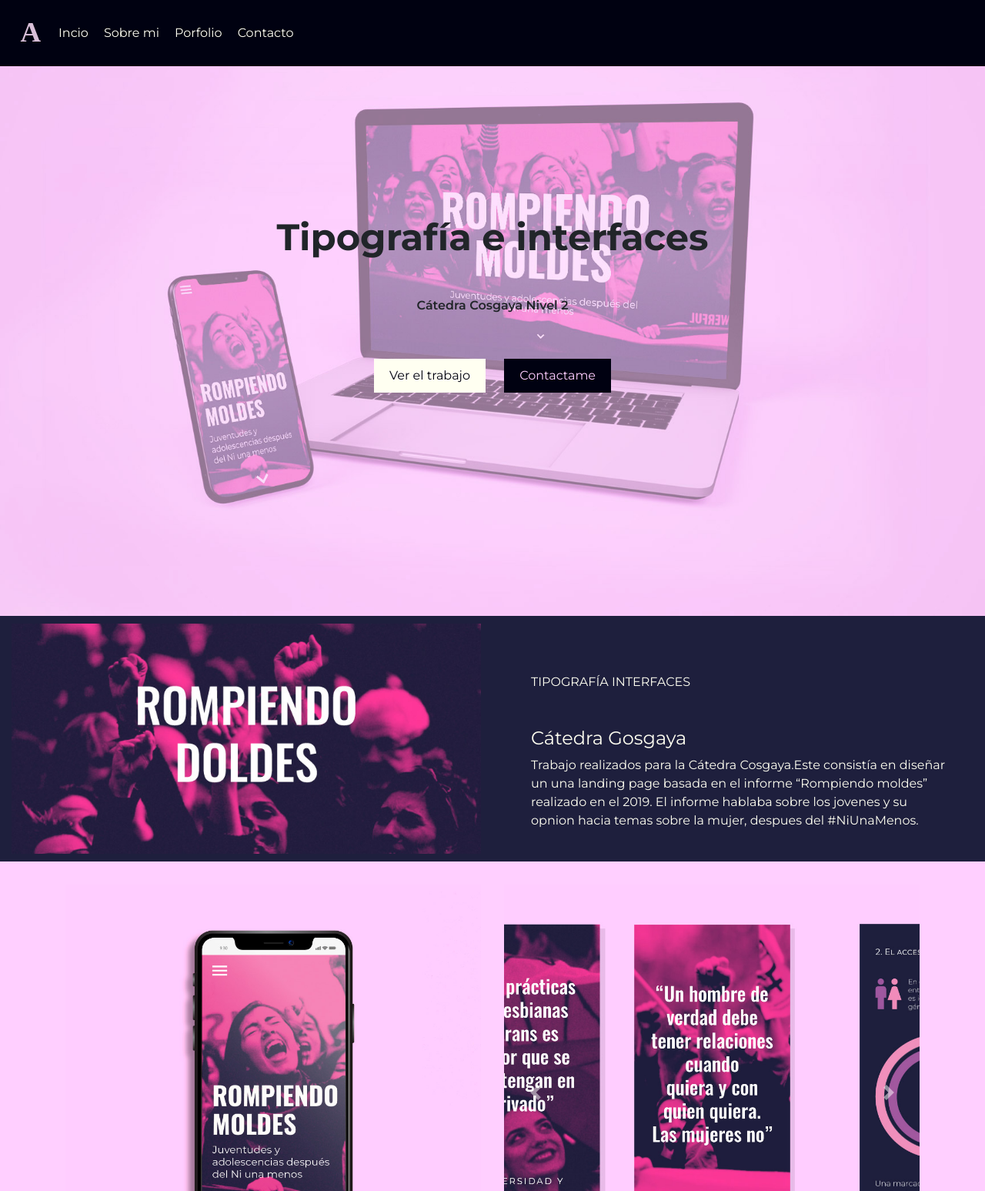
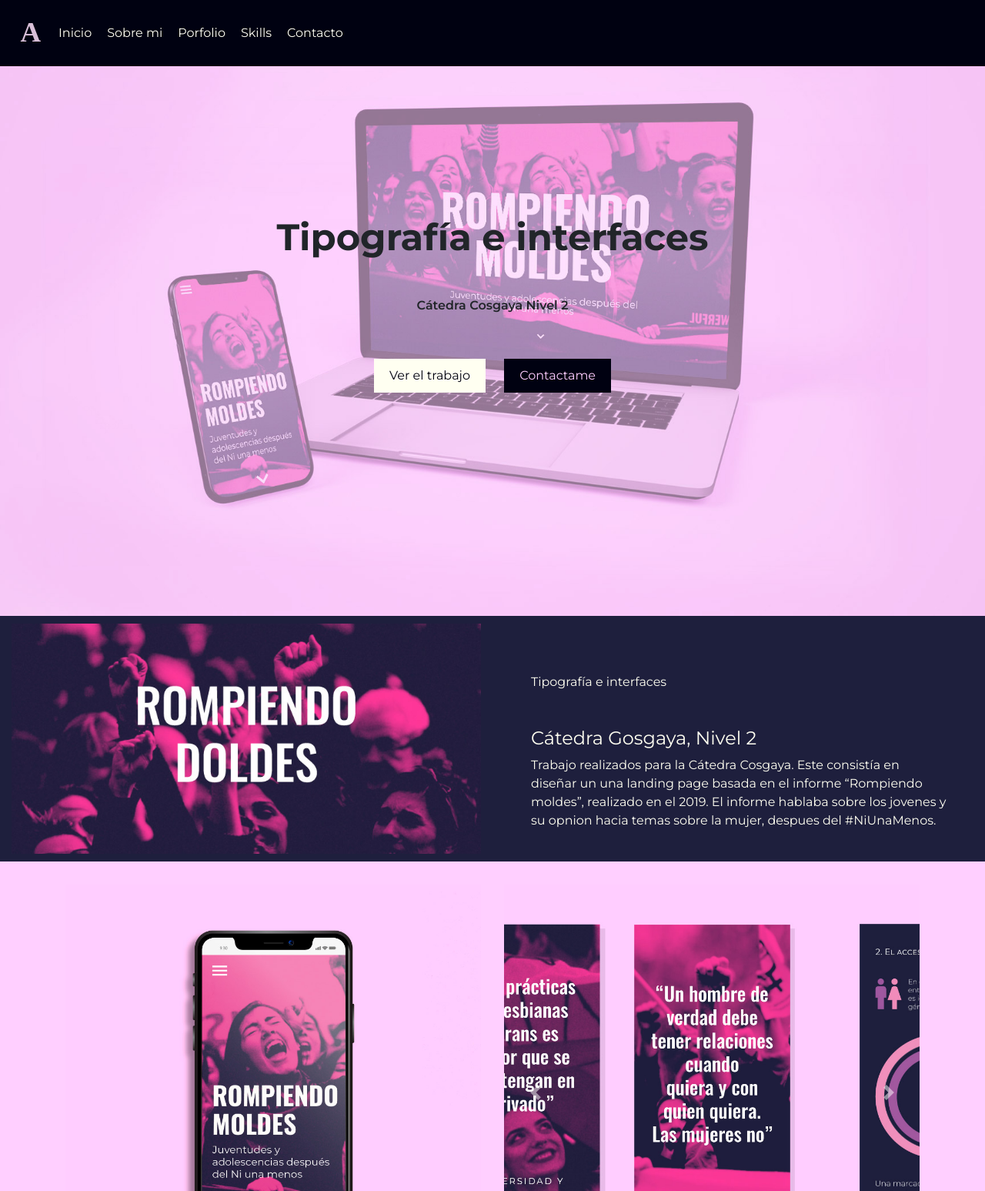
Before and after one commit to antonella-herrera/porfolio, a website: page tipografia-interfaces.html in a window 1280 px wide. Shown: the top 1547 px of the page at 77% size. Drawn offline with nearby package versions, Linux system fonts and the light colour scheme.

Commit message:
correccion tipografia y sistimas

```diff
--- a/tipografia-interfaces.html
+++ b/tipografia-interfaces.html
@@ -53,13 +53,16 @@
             <div class="collapse navbar-collapse" id="navbarNavDropdown">
                 <ul class="navbar-nav menu">
                     <li>
-                        <a href="index.html#inicio" class="nav-a">Incio</a>
+                        <a href="index.html#inicio" class="nav-a">Inicio</a>
                     </li>
                     <li>
                         <a href="index.html#sobre-mi " class="nav-a">Sobre mi</a>
                     </li>
                     <li>
                         <a href="index.html#porfolio" class="nav-a dropdown">Porfolio</a>
+                    </li>
+                    <li>
+                        <a href="index.html#skills" class="nav-a">Skills</a>
                     </li>
                     <li>
                         <a href="index.html#contacto" class="nav-a">Contacto</a>
@@ -80,7 +83,7 @@
             </div>
     </section>
 
-    <!--DEscripcion del trabajo-->
+    <!--Descripcion del trabajo-->
     <section id="trabajo-tipografia-interfaces" class="rompiendo-moldes">
         <div class="container-fluid">
             <div class="row">
@@ -91,10 +94,10 @@
 
                 <div class="col-lg-6 col-md-6 col-sm-12 col-xs-12 columna-texto-porfolio">
                     <div>
-                        <h3> TIPOGRAFÍA INTERFACES </h3>
-                        <h4>Cátedra Gosgaya</h4>
-                        <p>Trabajo realizados para la Cátedra Cosgaya.Este consistía en diseñar un una landing page
-                            basada en el informe “Rompiendo moldes”
+                        <h3>Tipografía e interfaces</h3>
+                        <h4>Cátedra Gosgaya, Nivel 2</h4>
+                        <p>Trabajo realizados para la Cátedra Cosgaya. Este consistía en diseñar un una landing page
+                            basada en el informe “Rompiendo moldes”,
                             realizado en el 2019. El informe hablaba sobre los jovenes y su opnion hacia temas sobre la
                             mujer, despues del #NiUnaMenos.
                         </p>
```
Also changed, not shown: index.html (+1 -1 lines), interfaces-espaciales.html (+1 -1 lines), sistema-baja-complejidad.html (+1 -1 lines), tipografia-sistemas-identidad-visual.html (+11 -14 lines).
